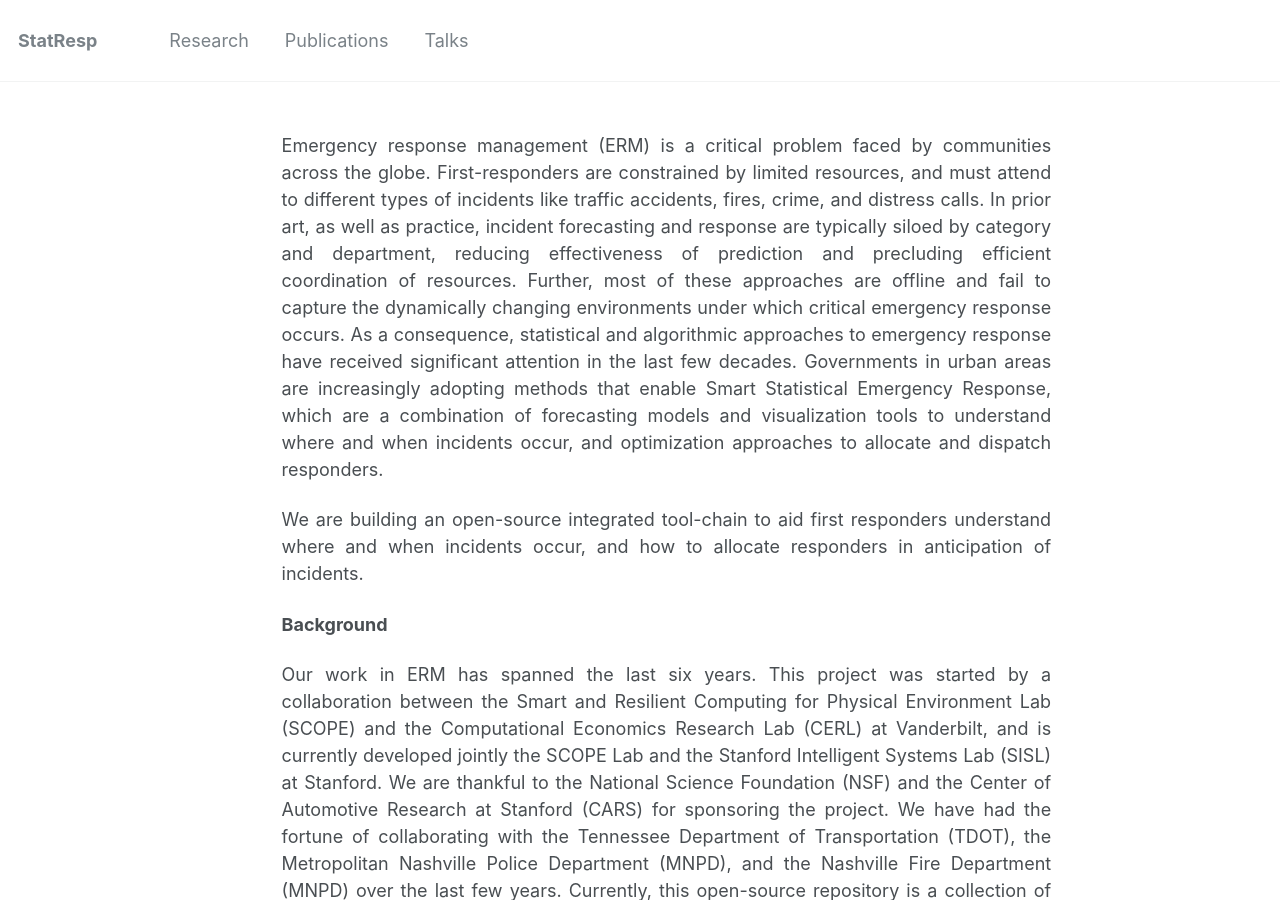
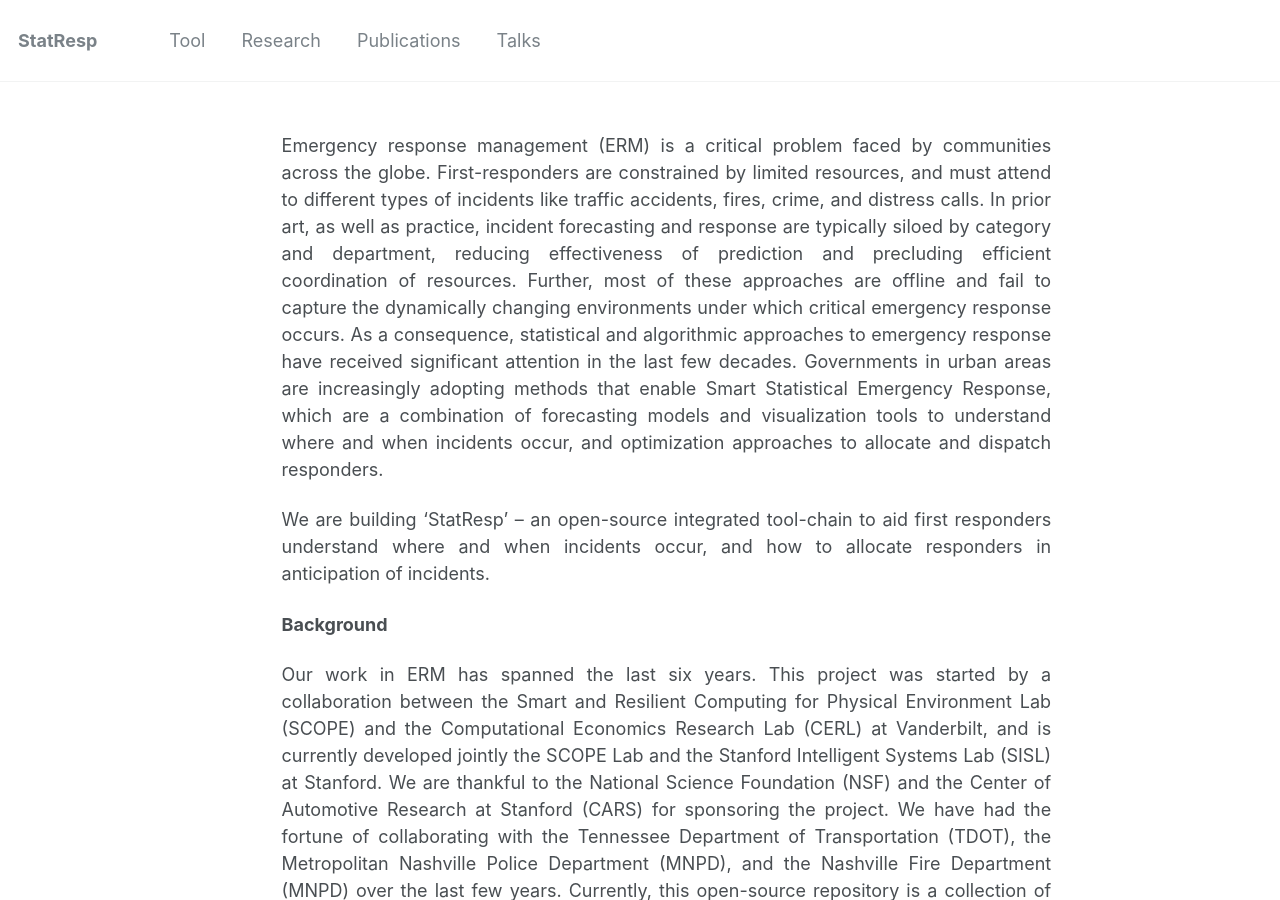
Before and after one commit to TransactiveSCC/statresp.github.io, a Jekyll site: the page built from _pages/about.md, in a window 1280 px wide and 900 px high. Built offline with Jekyll 4.4.1, drawn with Linux system fonts in a browser that asks for light colours.

Commit message:
added page about the tool

```diff
--- a/_data/navigation.yml
+++ b/_data/navigation.yml
@@ -1,5 +1,8 @@
 # main links links
 main:
+  - title: "Tool"
+    url: /tool/
+
   - title: "Research"
     url: /research/
 
--- a/_pages/about.md
+++ b/_pages/about.md
@@ -10,7 +10,7 @@ redirect_from:
 
 Emergency response management (ERM) is a critical problem faced by communities across the globe. First-responders are constrained by limited resources, and must attend to different types of incidents like traffic accidents, fires, crime, and distress calls. In prior art, as well as practice, incident forecasting and response are typically siloed by category and department, reducing effectiveness of prediction and precluding efficient coordination of resources. Further, most of these approaches are offline and fail to capture the dynamically changing environments under which critical emergency response occurs. As a consequence, statistical and algorithmic approaches to emergency response have received significant attention in the last few decades. Governments in urban areas are increasingly adopting methods that enable Smart Statistical Emergency Response, which are a combination of forecasting models and visualization tools to understand where and when incidents occur, and optimization approaches to allocate and dispatch responders.
 
-We are building an open-source integrated tool-chain to aid first responders understand where and when incidents occur, and how to allocate responders in anticipation of incidents.
+We are building 'StatResp' -- an open-source integrated tool-chain to aid first responders understand where and when incidents occur, and how to allocate responders in anticipation of incidents.
 
 <b>Background</b>
 
@@ -27,6 +27,6 @@ Our research has been showcased at multiple global smart city summits, covered i
   <img src="http://statresp.github.io/images/isisLogo.png" height="200px" width="200px" />
 </p>
 <p float="left">
-  <img src="http://statresp.github.io/images/CARS.png" height="200px" width="200px" />
+  <img src="http://statresp.github.io/images/CARS.png" height="180px" width="180px" />
   <img src="http://statresp.github.io/images/NSF.png" height="200px" width="200px" />
 </p>
```
Also changed, not shown: _pages/teaching.md (deleted, +0 -15 lines), _pages/tool.md (added, +7 -0 lines).
